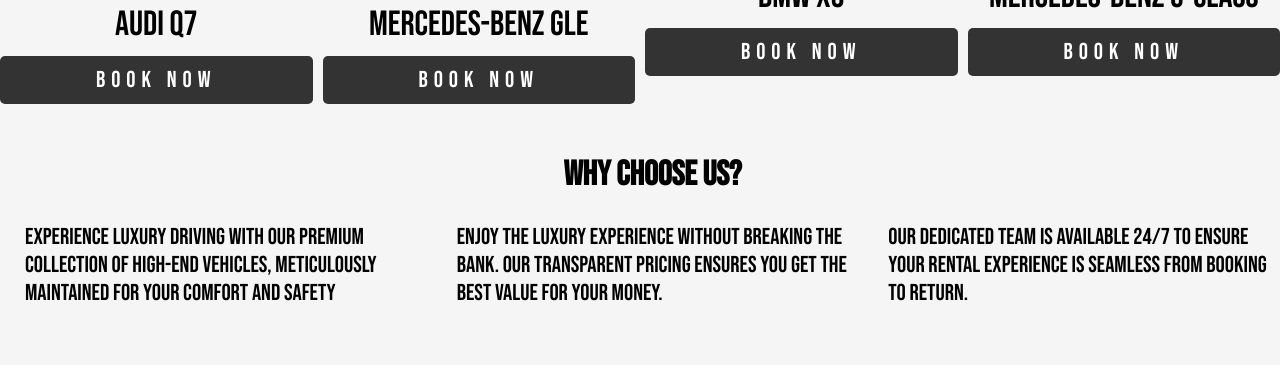
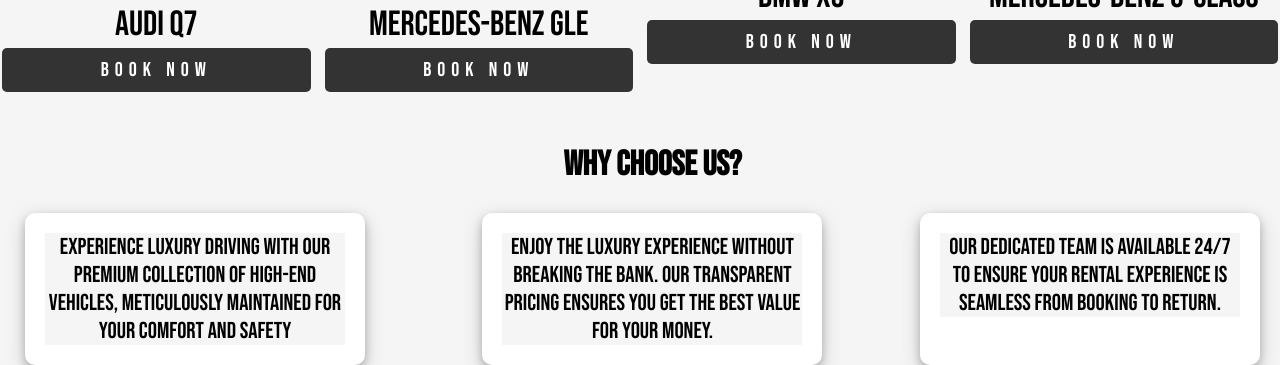
Before and after one commit to codingburgas/8grade-html-css-project-zipcar, a plain HTML site: page index.html in a window 1280 px wide. Shown: the part 492-857 px from the top of the page. Before the commit the page ends 800 px from the top, so only its background shows below. Drawn offline with Linux system fonts and the light colour scheme.

Commit message:
Add reasons

```diff
--- a/css-files/mainmenustyle.css
+++ b/css-files/mainmenustyle.css
@@ -17,7 +17,6 @@ header {
     text-align: center;
     justify-content: space-between;
     padding-top: 60px;
-
 }
 a {
     color: inherit;
@@ -93,7 +92,6 @@ header p {
     background-color: #333;
 }
 
-
 /* cars */
 .imageLayout {
     margin-top: 30px;
@@ -113,35 +111,89 @@ header p {
 /* book now */
 .book {
     display: block;
-    margin: 10px auto 0 auto;
-    padding: 10px 20px;
+    margin: 2px;
+    padding: 10px 5px;
     background-color: #333;
     color: white;
     text-align: center;
     text-decoration: none;
-    font-size: 23px;
+    font-size: 20px;
     letter-spacing: 6px;
     border-radius: 5px;
-    transition: background-color 0.3s;
-  }
+    transition: 200ms;
+}
+.book:hover {
+    background-color: #555;
+    letter-spacing: 5px;
+    color: #4e9eff;
+    border-radius: 5px;
+}
 
-  .book:hover {
-    background-color: #555;
-  }
-
-
-
-.darkerSection{
+.darkerSection {
     padding-top: 50px;
     padding-left: 25px;
     font-size: 23px;
 }
-.darkerSection h2{
+.darkerSection h2 {
     text-align: center;
-
 }
 .darkerSectionLayout {
     display: grid;
     grid-template-columns: 1fr 1fr 1fr;
     gap: 40px;
 }
+/* Reasons */
+.reasons1 {
+    width: 100%;
+    max-width: 300px;
+    margin: 0;
+    padding: 20px;
+    box-shadow: 0 4px 8px rgba(0, 0, 0, 0.2), 0 6px 20px rgba(0, 0, 0, 0.19);
+    border-radius: 10px;
+    background-color: #fff;
+    text-align: center;
+    transition: transform 0.3s ease, box-shadow 0.3s ease;
+    float: left;
+}
+
+.reasons1:hover {
+    transform: scale(1.05);
+    box-shadow: 0 8px 16px rgba(0, 0, 0, 0.3), 0 12px 24px rgba(0, 0, 0, 0.25);
+}
+
+.reasons2 {
+    width: 100%;
+    max-width: 300px;
+    margin: 0 auto;
+    padding: 20px;
+    box-shadow: 0 4px 8px rgba(0, 0, 0, 0.2), 0 6px 20px rgba(0, 0, 0, 0.19);
+    border-radius: 10px;
+    background-color: #fff;
+    text-align: center;
+    transition: transform 0.3s ease, box-shadow 0.3s ease;
+    position: relative;
+}
+
+.reasons2:hover {
+    transform: scale(1.05);
+    box-shadow: 0 8px 16px rgba(0, 0, 0, 0.3), 0 12px 24px rgba(0, 0, 0, 0.25);
+}
+
+.reasons3 {
+    width: 100%;
+    max-width: 300px;
+    margin: 0;
+    padding: 20px;
+    box-shadow: 0 4px 8px rgba(0, 0, 0, 0.2), 0 6px 20px rgba(0, 0, 0, 0.19);
+    border-radius: 10px;
+    background-color: #fff;
+    text-align: center;
+    transition: transform 0.3s ease, box-shadow 0.3s ease;
+    float: none;
+    margin-left: auto;
+    margin-right: 20px;
+
+.reasons3:hover {
+    transform: scale(1.05);
+    box-shadow: 0 8px 16px rgba(0, 0, 0, 0.3), 0 12px 24px rgba(0, 0, 0, 0.25);
+}
--- a/index.html
+++ b/index.html
@@ -63,13 +63,13 @@
             <h2>Why choose us?</h2>
             <br>
             <div class="darkerSectionLayout">
-            <div class="reasons">
+            <div class="reasons1">
                 <p>Experience luxury driving with our premium collection of high-end vehicles, meticulously maintained for your comfort and safety</p>
             </div>
-            <div class="reasons">
+            <div class="reasons2">
                 <p>Enjoy the luxury experience without breaking the bank. Our transparent pricing ensures you get the best value for your money.</p>
             </div>
-            <div class="reasons">
+            <div class="reasons3">
                 <p>Our dedicated team is available 24/7 to ensure your rental experience is seamless from booking to return.</p></div>
             </div>
         </section>
```
